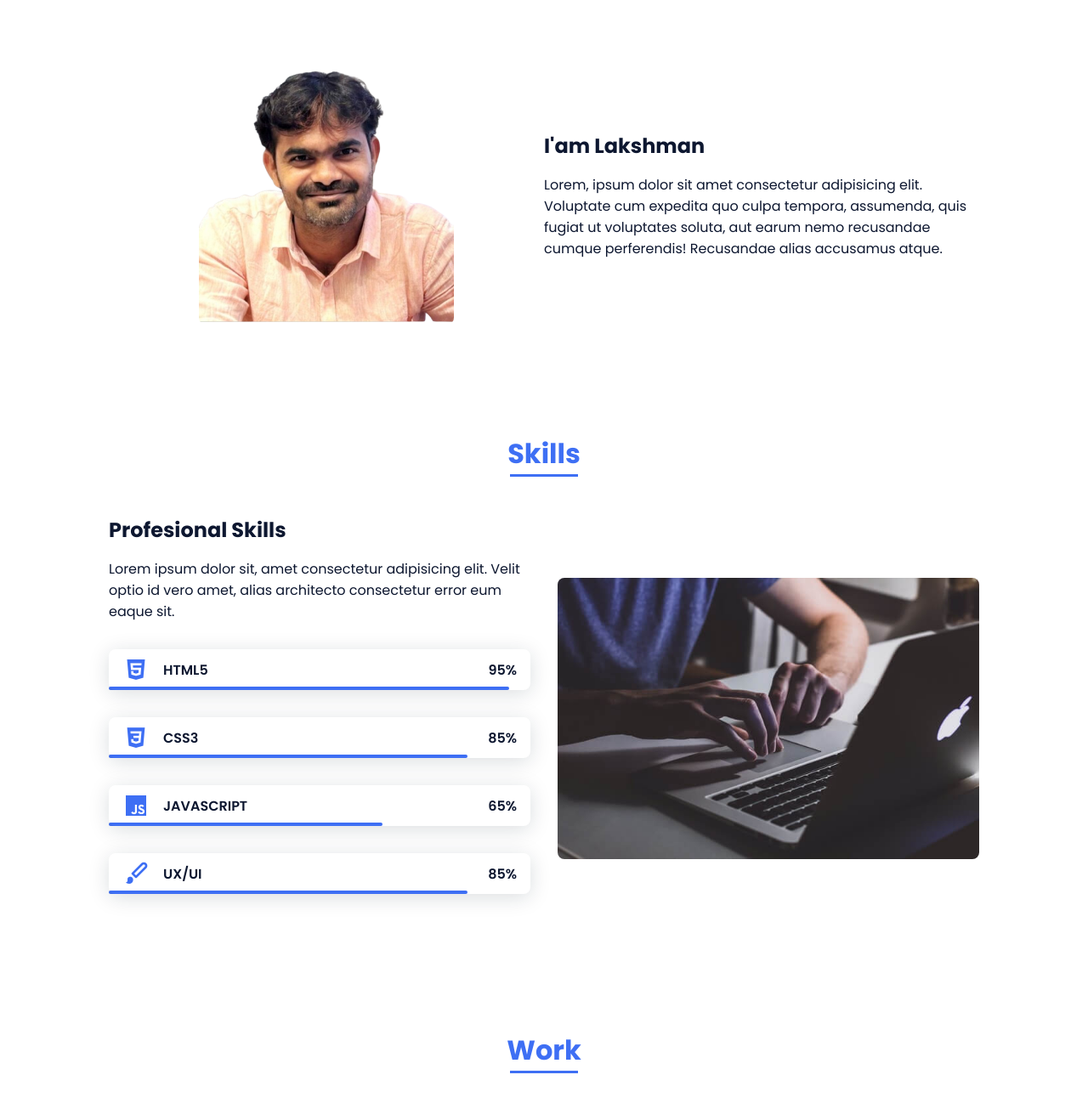
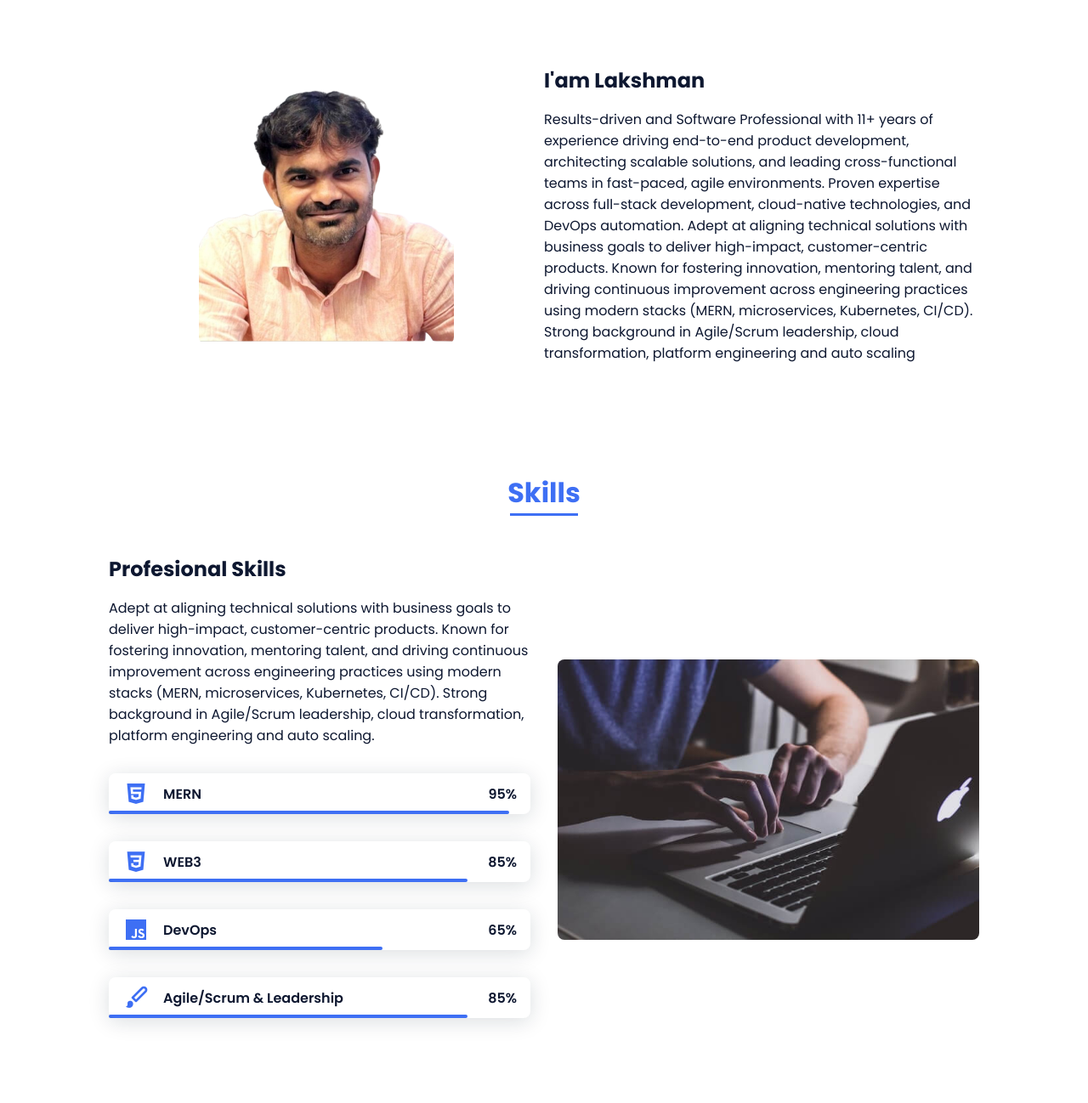
Before and after one commit to RevuLakshman/Lakshman-portfolio, a plain HTML site: page index.html in a window 1280 px wide. Shown: the part 822-2120 px from the top of the page at 85% size. Drawn offline with nearby package versions, Linux system fonts and the light colour scheme.

Commit message:
Update index.html

```diff
--- a/index.html
+++ b/index.html
@@ -73,7 +73,7 @@
 
                     <div>
                         <h2 class="about__subtitle">I'am Lakshman</h2>
-                        <p class="about__text">Lorem, ipsum dolor sit amet consectetur adipisicing elit. Voluptate cum expedita quo culpa tempora, assumenda, quis fugiat ut voluptates soluta, aut earum nemo recusandae cumque perferendis! Recusandae alias accusamus atque.</p>
+                        <p class="about__text">Results-driven and Software Professional with 11+ years of experience driving end-to-end product development, architecting scalable solutions, and leading cross-functional teams in fast-paced, agile environments. Proven expertise across full-stack development, cloud-native technologies, and DevOps automation. Adept at aligning technical solutions with business goals to deliver high-impact, customer-centric products. Known for fostering innovation, mentoring talent, and driving continuous improvement across engineering practices using modern stacks (MERN, microservices, Kubernetes, CI/CD). Strong background in Agile/Scrum leadership, cloud transformation, platform engineering and auto scaling</p>
                     </div>
                 </div>
             </section>
@@ -85,11 +85,11 @@
                 <div class="skills__container bd-grid">
                     <div>
                         <h2 class="skills__subtitle">Profesional Skills</h2>
-                        <p class="skills__text">Lorem ipsum dolor sit, amet consectetur adipisicing elit. Velit optio id vero amet, alias architecto consectetur error eum eaque sit.</p>
+                        <p class="skills__text">Adept at aligning technical solutions with business goals to deliver high-impact, customer-centric products. Known for fostering innovation, mentoring talent, and driving continuous improvement across engineering practices using modern stacks (MERN, microservices, Kubernetes, CI/CD). Strong background in Agile/Scrum leadership, cloud transformation, platform engineering and auto scaling.</p>
                         <div class="skills__data">
                             <div class="skills__names">
                                 <i class='bx bxl-html5 skills__icon'></i>
-                                <span class="skills__name">HTML5</span>
+                                <span class="skills__name">MERN</span>
                             </div>
                             <div class="skills__bar skills__html">
 
@@ -101,7 +101,7 @@
                         <div class="skills__data">
                             <div class="skills__names">
                                 <i class='bx bxl-css3 skills__icon'></i>
-                                <span class="skills__name">CSS3</span>
+                                <span class="skills__name">WEB3</span>
                             </div>
                             <div class="skills__bar skills__css">
 
@@ -113,7 +113,7 @@
                         <div class="skills__data">
                             <div class="skills__names">
                                 <i class='bx bxl-javascript skills__icon' ></i>
-                                <span class="skills__name">JAVASCRIPT</span>
+                                <span class="skills__name">DevOps</span>
                             </div>
                             <div class="skills__bar skills__js">
 
@@ -125,7 +125,7 @@
                         <div class="skills__data">
                             <div class="skills__names">
                                 <i class='bx bxs-paint skills__icon'></i>
-                                <span class="skills__name">UX/UI</span>
+                                <span class="skills__name">Agile/Scrum & Leadership</span>
                             </div>
                             <div class="skills__bar skills__ux">
 
```
